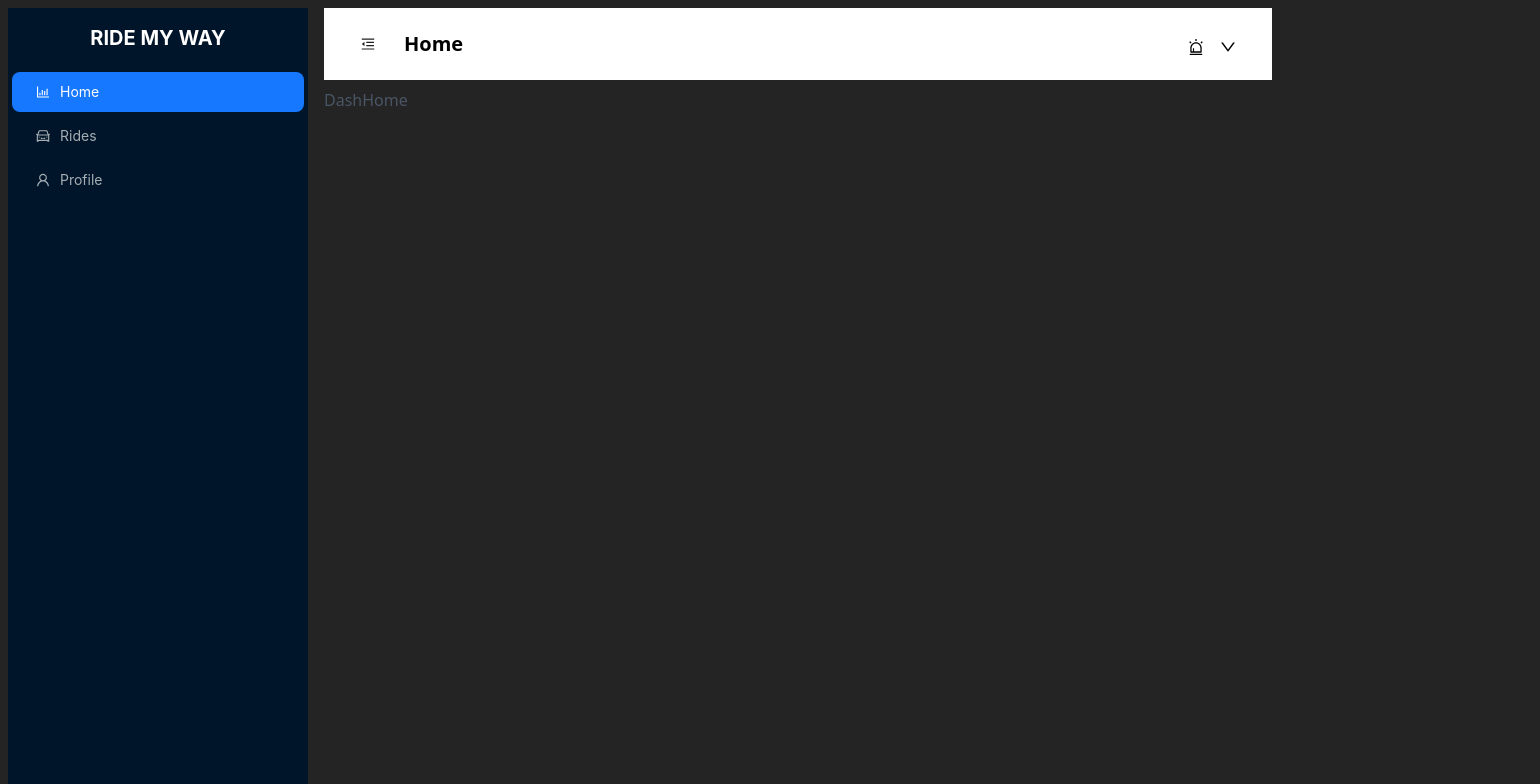
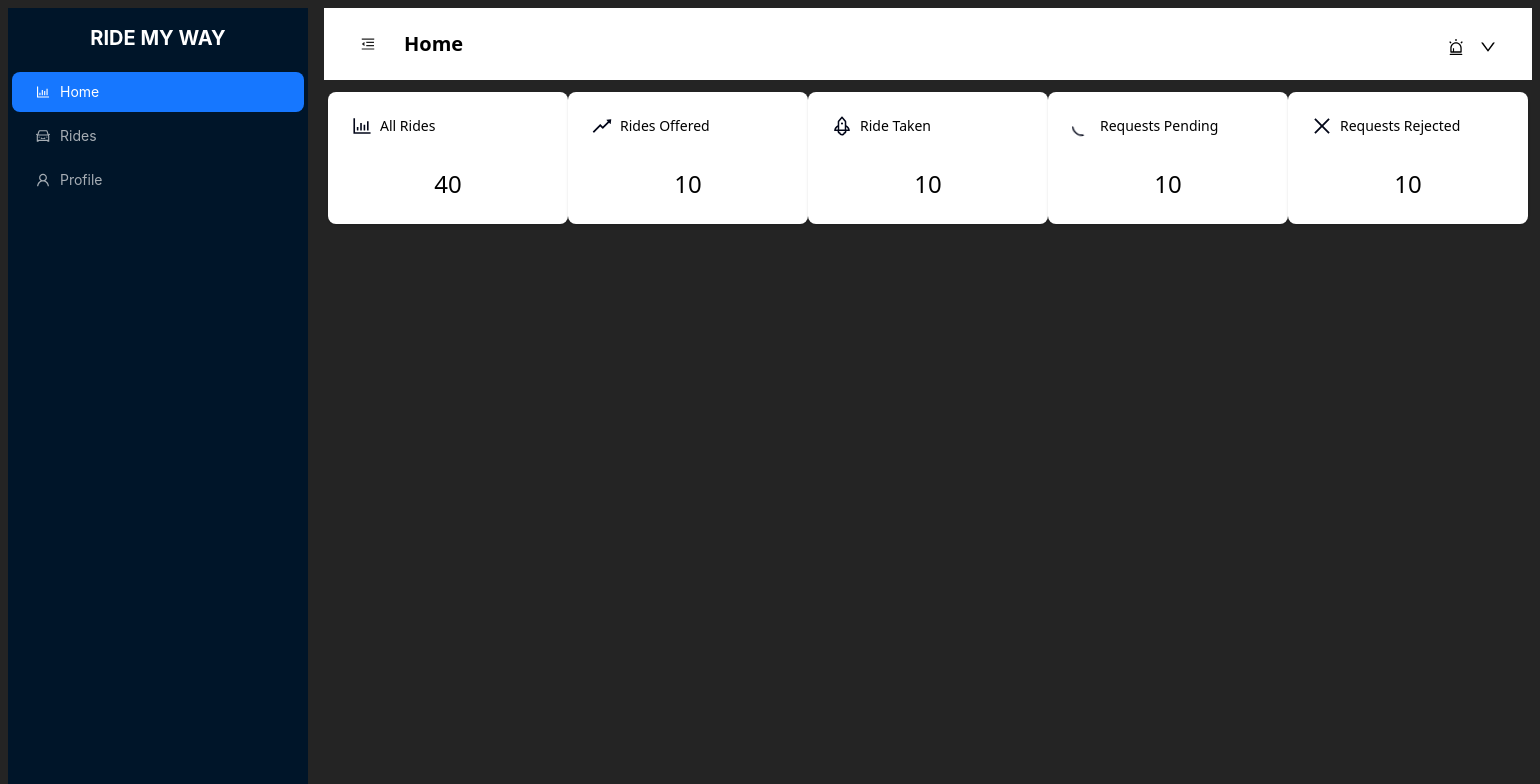
Before and after one commit to Xerrex/rmw-frontend, a React (Vite) app: page /dashboard in a window 1280 px wide. Shown: the top 784 px of the page, 1540 px wide, since content can reach past the window. Built offline with nearby package versions, Linux system fonts and the light colour scheme.

Commit message:
Add rides overview cards

```diff
--- a/src/Dashboard/Home/DashHome.jsx
+++ b/src/Dashboard/Home/DashHome.jsx
@@ -1,15 +1,45 @@
 import { useEffect } from "react";
 import useHeaderContext from "../UI/Header/Context/useHeaderContext";
+import { ridesDataTotal } from "../../utils/placeholder_data";
+import { BarChartOutlined, RiseOutlined, RocketOutlined,
+  LoadingOutlined, CloseOutlined} from '@ant-design/icons';
+
+
+const iconMap = {
+  "allRides": <BarChartOutlined style={{fontSize: '20px', color: '#020618'}}/>,
+  "ridesOffered": <RiseOutlined style={{fontSize: '20px', color: '#020618'}}/>,
+  "ridesTaken": <RocketOutlined style={{fontSize: '20px', color: '#020618'}}/>,
+  "requestsPending": <LoadingOutlined style={{fontSize: '20px', color: '#020618'}}/>,
+  "requestsRejected": <CloseOutlined style={{fontSize: '20px', color: '#020618'}}/>
+}
+
 
 function DashboardHome() {
   const {setTitle} = useHeaderContext();
+  console.log(ridesDataTotal);
 
   useEffect(()=>{
     setTitle("Home");
 
-  },[])
+  })
   return (
-    <div>DashHome</div>
+    <div className="p-1">
+      {/** Overview cards */}
+      <div className="flex justify-evenly">
+        {ridesDataTotal.map((ridesTotal)=>(
+          <div key={ridesTotal.title} className="bg-white shadow-sm rounded-lg p-2 w-60">
+            <div className="flex p-4">
+             {iconMap[ridesTotal.type]}
+              <h3 className="ml-2 text-sm font-medium text-black">{ridesTotal.title}</h3>
+            </div>
+            <p className="truncate rounded-xl bg-white px-6 py-4 text-center text-2xl text-black">
+              {ridesTotal.value}
+            </p>
+          </div>
+        ))}
+      </div>
+
+    </div>
   )
 }
 
--- /dev/null
+++ b/src/utils/placeholder_data.js
@@ -0,0 +1,7 @@
+export const ridesDataTotal = [
+  {title: "All Rides", value: 40, type:"allRides"},
+  {title: "Rides Offered", value: 10, type:"ridesOffered"},
+  {title: "Ride Taken", value: 10, type:"ridesTaken"},
+  {title: "Requests Pending", value: 10, type:"requestsPending"},
+  {title: "Requests Rejected", value: 10, type:"requestsRejected"}
+]
```
